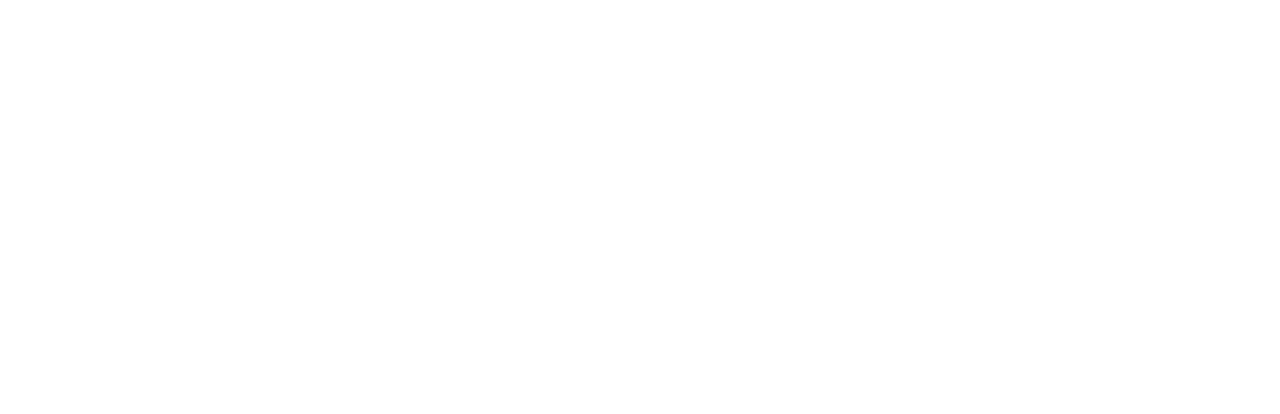
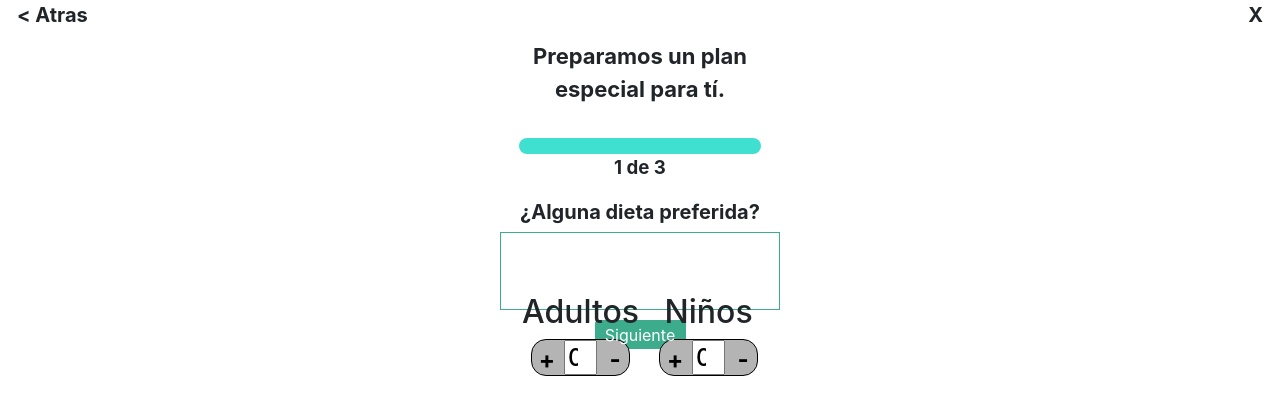
Before and after one commit to jjam2395/thinkingFood, an Angular app: page /quiz/quiz-one in a window 1280 px wide. Before the commit this address led to /. Shown: the top 414 px of the page. Built offline with nearby package versions, Linux system fonts and the light colour scheme.

Commit message:
Vista anidada de quiz, completada.... :)

```diff
--- a/src/app/app-routing.module.ts
+++ b/src/app/app-routing.module.ts
@@ -1,8 +1,13 @@
 import { NgModule } from '@angular/core';
 import { RouterModule, Routes } from '@angular/router';
+
 import { ByPlanComponent } from './recipe/pages/by-plan/by-plan.component';
 import { DetailsComponent } from './recipe/pages/details/details.component';
-import { QuizComponent } from './quiz/pages/quiz/quiz.component'
+
+import { QuizComponent } from './quiz/pages/quiz/quiz.component';
+import { QuizOneComponent} from './quiz/components/quiz-one/quiz-one.component';
+import { QuizTwoComponent} from './quiz/components/quiz-two/quiz-two.component';
+import { QuizThreeComponent} from './quiz/components/quiz-three/quiz-three.component';
 
 const routes: Routes = [
   /* {
@@ -11,8 +16,8 @@
       pathMatch: 'full',
   }, */
   {
-      path: 'quiz',
-      component: QuizComponent,
+    path: 'quiz',
+    loadChildren: () => import('./quiz/quiz.module').then(q=>  q.QuizModule)
   },
   {
       path: 'plan',
--- a/src/app/app.module.ts
+++ b/src/app/app.module.ts
@@ -6,6 +6,7 @@
 import { AppComponent } from './app.component';
 import { RecipeModule } from './recipe/recipe.module';
 import { QuizModule } from './quiz/quiz.module';
+import { QuizRoutingModule } from './quiz/quiz-routing.module';
 
 @NgModule({
   declarations: [
@@ -16,7 +17,8 @@
     HttpClientModule,
     AppRoutingModule,
     RecipeModule,
-    QuizModule
+    QuizModule,
+    QuizRoutingModule
   ],
   providers: [],
   bootstrap: [AppComponent]
--- a/src/app/quiz/pages/quiz/quiz.component.html
+++ b/src/app/quiz/pages/quiz/quiz.component.html
@@ -1,7 +1,7 @@
 <app-back-quiz></app-back-quiz>
 <app-head-quiz></app-head-quiz>
-<h2>{{quiz.question}}</h2>
-<div class="content-quiz">
-    <app-quiz-three></app-quiz-three>
+<h2>{{quizs[i].question}}</h2>
+<div class="container-fluid">
+    <router-outlet></router-outlet>
 </div>
-<button (click)="nextQuestion()" routerLink="">Siguiente</button>
+<button (click)="nextQuestion()" [routerLink]="quizs[i].ruta">Siguiente</button>
--- a/src/app/quiz/pages/quiz/quiz.component.scss
+++ b/src/app/quiz/pages/quiz/quiz.component.scss
@@ -9,7 +9,7 @@
     font-weight: bold;
 }
 
-.content-quiz {
+.container-fluid {
     width: 280px;
     height: auto;
     margin: 0 auto;
--- a/src/app/quiz/pages/quiz/quiz.component.ts
+++ b/src/app/quiz/pages/quiz/quiz.component.ts
@@ -17,26 +17,23 @@
     {
       question: '¿Cuantas personas comen en casa?',
       id: 1,
-      ruta: ''
+      ruta: 'quiz-one'
     },
     {
       question: '¿Alguna dieta preferida?',
       id: 2,
-      ruta: ''
+      ruta: 'quiz-two'
     },
     {
       question: 'Insumos preferidos',
       id: 3,
-      ruta: ''
+      ruta: 'quiz-three'
     }
   ];
 
-  i = 0;
-  quiz = this.quizs[this.i];
-
+  i = 1;
 
   nextQuestion(){
     this.i += 1;
-    this.quiz = this.quizs[this.i];
   }
 }
--- a/src/app/quiz/quiz.module.ts
+++ b/src/app/quiz/quiz.module.ts
@@ -1,7 +1,7 @@
 import { NgModule } from '@angular/core';
 import { CommonModule } from '@angular/common';
 import { FormsModule } from '@angular/forms';
-
+import { QuizRoutingModule } from './quiz-routing.module';
 
 import { HeadQuizComponent } from './components/head-quiz/head-quiz.component';
 import { BackQuizComponent } from './components/back-quiz/back-quiz.component';
@@ -30,10 +30,10 @@
   ],
   imports: [
     CommonModule,
-    FormsModule
+    FormsModule,
+    QuizRoutingModule
   ],
   exports:[
-    QuizComponent
   ]
 
 })
```
Also changed, not shown: src/app/quiz/quiz-routing.module.ts (added, +45 -0 lines).
